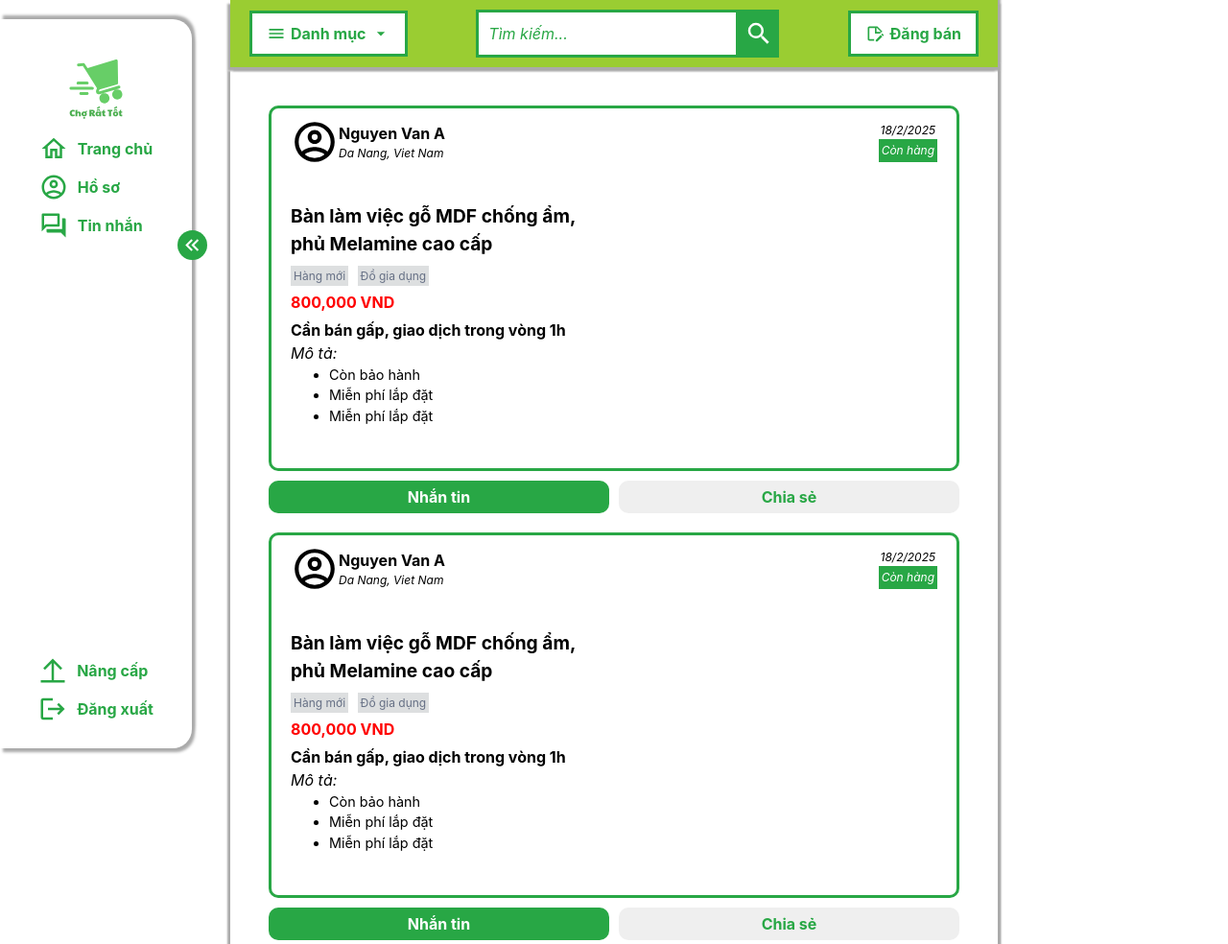
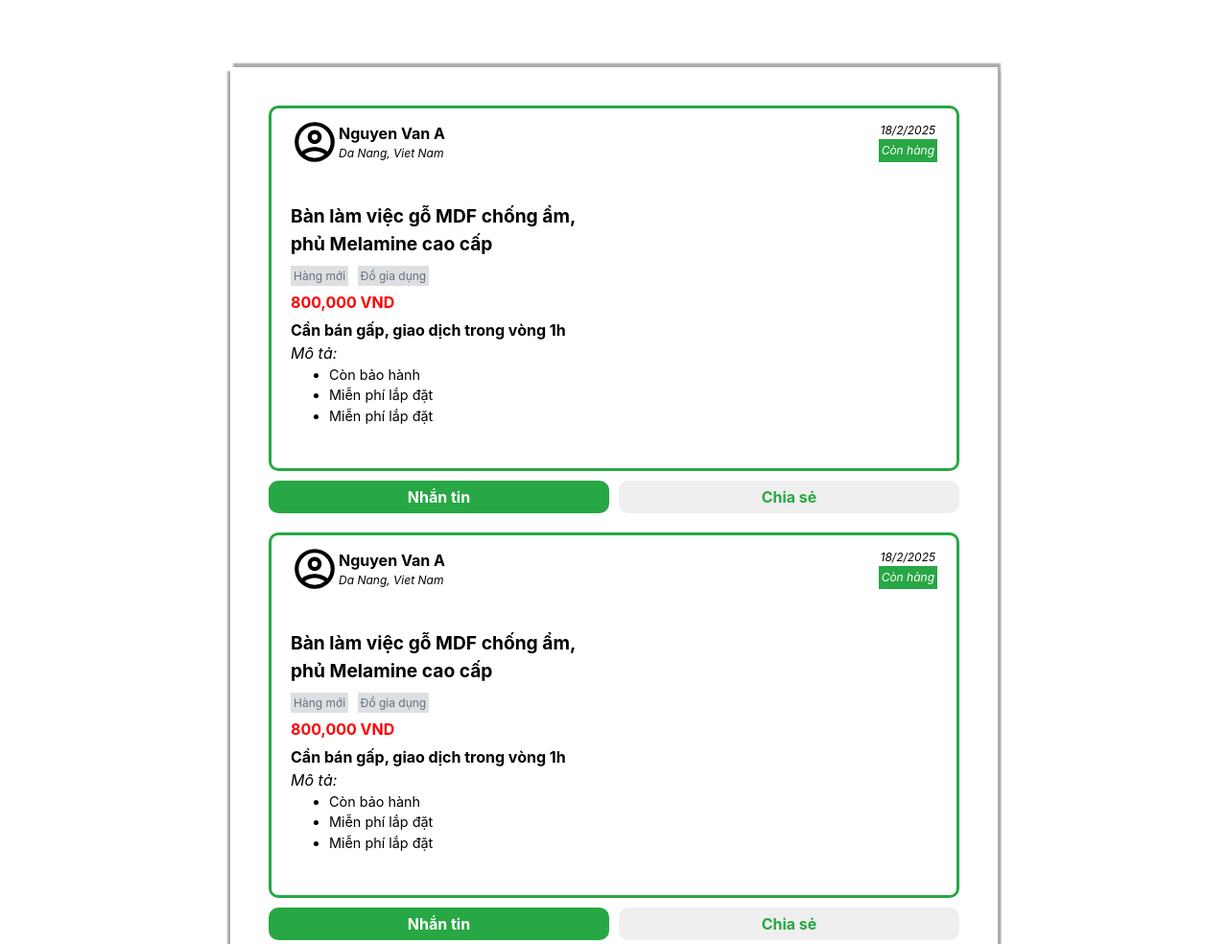
Before and after one commit to hodat28/internship, a Django app: page / in a window 1280 px wide. Shown: the top 984 px of the page at 96% size. Run offline with Django 5.2, Linux system fonts and the light colour scheme; some libraries are stand-ins or nearby versions.

Commit message:
update login page v3

```diff
--- a/chorattot/static/scripts/header.js
+++ /dev/null
@@ -1,31 +0,0 @@
-const menuContainer = document.querySelector(".header-container .menu-container");
-const menuButton = document.querySelector(".header-container .menu-container button");
-const normalMenu = document.querySelector(".header-container .menu-container .dropdown-content");
-const smallMenu = document.querySelector(".header-container .menu-container .mobile-content");
-
-let isMenuOpen = false;
-
-const openMenu = () => {
-  const isInSmallScreen = window.matchMedia("(max-width: 1024px)");
-  if (isInSmallScreen.matches) {
-    smallMenu.style.display = "block";
-  } else {
-    normalMenu.style.display = "block";
-  }
-  isMenuOpen = true;
-};
-
-const closeMenu = () => {
-  isMenuOpen = false;
-  normalMenu.style.display = "none";
-  smallMenu.style.display = "none";
-};
-
-menuContainer.addEventListener("click", () => {
-  if (isMenuOpen) {
-    closeMenu();
-  }
-  else {
-    openMenu();
-  }
-});
--- a/chorattot/static/scripts/sidebar.js
+++ /dev/null
@@ -1,96 +0,0 @@
-let isExpanded = true;
-const toggleButton = document.querySelector(".sidebar .toggle-sidebar");
-const sidebar = document.querySelector(".sidebar");
-const logo = document.querySelector(".sidebar .logo");
-
-const collapseLink = `<svg xmlns="http://www.w3.org/2000/svg" viewBox="0 0 24 24"><title>Thu nhỏ</title><path d="M18.41,7.41L17,6L11,12L17,18L18.41,16.59L13.83,12L18.41,7.41M12.41,7.41L11,6L5,12L11,18L12.41,16.59L7.83,12L12.41,7.41Z" /></svg>`;
-
-const expandLink = `<svg xmlns="http://www.w3.org/2000/svg" viewBox="0 0 24 24"><title>Mở rộng</title><path d="M5.59,7.41L7,6L13,12L7,18L5.59,16.59L10.17,12L5.59,7.41M11.59,7.41L13,6L19,12L13,18L11.59,16.59L16.17,12L11.59,7.41Z" /></svg>`;
-
-function updateTogglePosition(px = sidebar.width - 10) {
-  toggleButton.style.left = `${px}px`;
-}
-
-toggleButton.addEventListener("click", () => {
-  isExpanded = !isExpanded;
-
-  if (!isExpanded) {
-    document.querySelectorAll(".sidebar .text").forEach(text => text.style.display = 'none');
-    sidebar.classList.add("sidebar-collapse");
-    logo.style.width = "50px";
-    toggleButton.innerHTML = expandLink;
-    updateTogglePosition(45);
-  } else {
-    document.querySelectorAll(".sidebar .text").forEach(text => text.style.display = 'block');
-    sidebar.classList.remove("sidebar-collapse");
-    logo.style.width = "100px";
-    toggleButton.innerHTML = collapseLink;
-    updateTogglePosition(185);
-  }
-});
-
-document.addEventListener('DOMContentLoaded', function () {
-  const chatLink = document.getElementById('chat-link');
-  const chatBox = $('#chat-box');
-  const conversationList = document.getElementById('conversation-list');
-  const messageList = document.getElementById('message-list');
-  const chatInput = document.getElementById('chat-input');
-  const sendMessage = document.getElementById('send-message');
-
-  chatLink.addEventListener('click', function (event) {
-    event.preventDefault();
-    chatBox.modal('show');
-    loadConversations();
-  });
-
-  function loadConversations() {
-    // Fetch conversations from the server (this is just a placeholder)
-    const conversations = [
-      { id: 1, name: 'Cuộc hội thoại 1' },
-      { id: 2, name: 'Cuộc hội thoại 2' },
-    ];
-
-    conversationList.innerHTML = '';
-    conversations.forEach(conversation => {
-      const li = document.createElement('li');
-      li.className = 'list-group-item';
-      li.textContent = conversation.name;
-      li.addEventListener('click', function () {
-        loadMessages(conversation.id);
-      });
-      conversationList.appendChild(li);
-    });
-  }
-
-  function loadMessages(conversationId) {
-    // Fetch messages from the server (this is just a placeholder)
-    const messages = [
-      { sender: 'User', text: 'Hello' },
-      { sender: 'Other', text: 'Hi there' },
-    ];
-
-    messageList.innerHTML = '';
-    messages.forEach(message => {
-      const div = document.createElement('div');
-      div.className = 'list-group-item';
-      div.textContent = `${message.sender}: ${message.text}`;
-      messageList.appendChild(div);
-    });
-  }
-
-  sendMessage.addEventListener('click', function () {
-    const messageText = chatInput.value;
-    if (messageText.trim() !== '') {
-      // Send message to the server (this is just a placeholder)
-      const div = document.createElement('div');
-      div.className = 'list-group-item';
-      div.textContent = `You: ${messageText}`;
-      messageList.appendChild(div);
-      chatInput.value = '';
-    }
-  });
-});
-
-// Cập nhật vị trí nút toggle sau khi trang load
-window.addEventListener("load", updateTogglePosition);
-window.addEventListener("resize", updateTogglePosition);
--- a/chorattot/static/styles/header.css
+++ /dev/null
@@ -1,147 +0,0 @@
-.header-container {
-  display: flex;
-  margin-bottom: 20px;
-  position: fixed;
-  z-index: 1;
-  width: 800px;
-  align-items: center;
-  justify-content: space-between;
-  height: 70px;
-  top: 0;
-  background-color: yellowgreen;
-  padding: 0 20px;
-  box-shadow: 3px 4px 2px #aaaaaa,
-              3px -4px 2px #aaaaaa,
-              /* -3px -4px 2px #aaaaaa, */
-              -3px 4px 2px #aaaaaa;
-  /* border-radius: 0 0 10px 10px; */
-}
-
-.header-container .menu-btn,
-.header-container .search-container,
-.header-container .post-btn {
-  display: flex;
-  align-items: center;
-  justify-content: center;
-}
-
-.header-container .menu-btn,
-.header-container .post-btn {
-  background-color: white;
-  border: none;
-  cursor: pointer;
-  color: var(--green);
-  font-weight: bold;
-  padding: 9px 15px;
-  white-space: nowrap;
-  gap: 5px;
-  border: 3px solid var(--green);
-}
-
-.header-container .menu-btn svg,
-.header-container .post-btn svg {
-  width: 20px;
-  height: 20px;
-  fill: var(--green);
-}
-
-.header-container .search-container {
-  flex: 1;
-  display: flex;
-  align-items: stretch;
-}
-
-
-.header-container .search-btn svg {
-  width: 30px;
-  height: 30px;
-  fill: white;
-}
-
-.header-container .search-btn {
-  display: flex;
-  justify-content: center;
-  align-items: center;
-  background-color: var(--green);
-  border: none;
-  cursor: pointer;
-}
-
-.header-container input {
-  padding: 10px;
-  border: 3px solid var(--green);
-  color: var(--green);
-  font-size: 1em;
-  min-width: 0;
-}
-
-.header-container input::placeholder {
-  color: var(--green);
-  font-style: italic;
-}
-
-.header-container input:focus {
-  outline: none;
-}
-
-.menu-container .dropdown-content {
-  display: none;
-  position: absolute;
-  background-color: #f1f1f1;
-  min-width: 160px;
-  box-shadow: 0px 8px 16px 0px rgba(0,0,0,0.2);
-  z-index: 3;
-}
-
-.menu-container .mobile-content {
-  display: none;
-  position: fixed;
-  top: 70px;
-  left: 0;
-  bottom: 0;
-  background-color: #f1f1f1;
-  min-width: 160px;
-  box-shadow: 0px 8px 16px 0px rgba(0,0,0,0.2);
-  z-index: 3;
-}
-
-.menu-container .dropdown-content a,
-.menu-container .mobile-content a {
-  color: black;
-  padding: 12px 16px;
-  text-decoration: none;
-  display: block;
-}
-
-/* Change color of dropdown links on hover */
-.menu-container .dropdown-content a:hover {
-  background-color: #ddd;
-}
-
-@media (max-width: 1024px) {
-  .header-container {
-    width: 100%;
-    padding: 0;
-  }
-
-  .header-container .search-container {
-    flex: 1;
-    max-width: 50%;
-  }
-}
-
-@media (max-width: 768px) {
-  .header-container {
-    justify-content: center;
-  }
-
-  .header-container button .text {
-    display: none;
-  }
-
-  .header-container .menu-btn,
-  .header-container .post-btn {
-    padding: 10px 5px;
-    gap: 3px;
-  }
-}
--- a/chorattot/static/styles/sidebar.css
+++ /dev/null
@@ -1,228 +0,0 @@
-.sidebar {
-  box-shadow: 3px 4px 3px #aaaaaa, 3px -4px 3px #aaaaaa;
-  position: fixed;
-  width: 200px;
-  top: 20px;
-  bottom: 20px;
-  left: 0;
-  border-radius: 0 20px 20px 0;
-  color: var(--green);
-  display: flex;
-  flex-direction: column;
-  z-index: 2;
-  background-color: white;
-  align-items: center;
-  justify-content: center;
-  transition: width 0.3s ease;
-  /* height: fit-content; */
-  /* padding: 10px 20px 10px 0; */
-}
-
-.sidebar .logo-container {
-  display: flex;
-  justify-content: center;
-  margin-top: 20px;
-}
-
-.sidebar .logo {
-  max-width: 100px;
-  border-radius: 50%;
-}
-
-.sidebar ul {
-  list-style: none;
-  font-weight: bold;
-  display: flex;
-  flex-direction: column;
-  gap: 10px;
-  padding-left: 0;
-}
-
-.sidebar a {
-  text-decoration: none;
-  color: var(--green);
-}
-
-.sidebar ul svg {
-  fill: var(--green);
-  width: 30px;
-  height: 30px;
-}
-
-.sidebar ul a {
-  display: flex;
-  align-items: center;
-  gap: 10px;
-}
-
-.sidebar .top-menu {
-  flex-grow: 1;
-}
-
-.sidebar .bottom-menu {
-  padding-bottom: 10px;
-}
-
-.sidebar .toggle-sidebar svg {
-  width: 25px;
-  height: 25px;
-  fill: white;
-}
-
-.sidebar .toggle-sidebar {
-  position: fixed;
-  left: 185px;
-  top: 30%;
-  background-color: var(--green);
-  border: none;
-  cursor: pointer;
-  padding: 3px;
-  border-radius: 20px;
-  display: flex;
-  justify-content: center;
-  transition: left 0.3s ease;
-}
-
-.sidebar .toggle-sidebar:hover {
-  opacity: 0.8;
-}
-
-.sidebar-collapse {
-  width: 60px;
-}
-
-@media (max-width: 1024px) {
-  .sidebar {
-    display: none;
-  }
-
-  body {
-    margin: 0;
-  }
-}
-
-@media (max-height: 380px) {
-  .sidebar {
-    max-height: 400px;
-    overflow-y: auto;
-    bottom: 0;
-    top: 0;
-    border-radius: 0;
-  }
-
-  .sidebar::-webkit-scrollbar {
-    width: 6px; /* Giảm kích thước thanh cuộn */
-  }
-
-  .sidebar::-webkit-scrollbar-thumb {
-    background-color: lightgrey; /* Màu thanh cuộn */
-    border-radius: 10px; /* Bo tròn thanh cuộn */
-  }
-
-  .sidebar::-webkit-scrollbar-track {
-    background: #f0f0f0; /* Màu nền của track */
-  }
-}
-
-.chat-box {
-  display: none;
-  position: fixed;
-  bottom: 0;
-  right: 0;
-  width: 300px;
-  height: 400px;
-  background-color: white;
-  border: 1px solid #ccc;
-  box-shadow: 0 0 10px rgba(0, 0, 0, 0.1);
-  z-index: 1000;
-}
-
-.chat-header {
-  display: flex;
-  justify-content: space-between;
-  align-items: center;
-  padding: 10px;
-  background-color: #f1f1f1;
-  border-bottom: 1px solid #ccc;
-}
-
-.chat-conversations,
-.chat-messages {
-  padding: 10px;
-  overflow-y: auto;
-  height: calc(100% - 50px);
-}
-
-.chat-input {
-  display: flex;
-  padding: 10px;
-  border-top: 1px solid #ccc;
-}
-
-.chat-input input {
-  flex: 1;
-  padding: 5px;
-  border: 1px solid #ccc;
-  border-radius: 3px;
-}
-
-.chat-input button {
-  margin-left: 5px;
-  padding: 5px 10px;
-  border: none;
-  background-color: #007bff;
-  color: white;
-  border-radius: 3px;
-  cursor: pointer;
-}
-
-/* Responsive styles for popular mobile devices */
-@media (max-width: 375px) {
-  /* iPhone SE */
-  .chat-box {
-    width: 100%;
-    height: 100%;
-    bottom: 0;
-    right: 0;
-  }
-}
-
-@media (max-width: 414px) {
-  /* iPhone 11 Pro */
-  .chat-box {
-    width: 100%;
-    height: 100%;
-    bottom: 0;
-    right: 0;
-  }
-}
-
-@media (max-width: 360px) {
-  /* Samsung Galaxy S10 */
-  .chat-box {
-    width: 100%;
-    height: 100%;
-    bottom: 0;
-    right: 0;
-  }
-}
-
-@media (max-width: 412px) {
-  /* Google Pixel 4 */
-  .chat-box {
-    width: 100%;
-    height: 100%;
-    bottom: 0;
-    right: 0;
-  }
-}
-
-@media (max-width: 375px) {
-  /* iPhone X */
-  .chat-box {
-    width: 100%;
-    height: 100%;
-    bottom: 0;
-    right: 0;
-  }
-}
--- a/chorattot/templates/base.html
+++ b/chorattot/templates/base.html
@@ -20,134 +20,6 @@
     {% block head %}{% endblock %} {% block scripts %}{% endblock %}
   </head>
   <body>
-    <aside class="sidebar">
-      <div class="toggle-sidebar">
-        <svg xmlns="http://www.w3.org/2000/svg" viewBox="0 0 24 24">
-          <title>Thu nhỏ</title>
-          <path
-            d="M18.41,7.41L17,6L11,12L17,18L18.41,16.59L13.83,12L18.41,7.41M12.41,7.41L11,6L5,12L11,18L12.41,16.59L7.83,12L12.41,7.41Z"
-          />
-        </svg>
-      </div>
-      <div class="logo-container">
-        <a href="{% url 'home' %}">
-          <img src="{% static 'images/logo.svg' %}" alt="logo" class="logo" />
-        </a>
-      </div>
-      <ul class="top-menu">
-        <li>
-          <a href="{% url 'home' %}">
-            <svg xmlns="http://www.w3.org/2000/svg" viewBox="0 0 24 24">
-              <title>Trang chủ</title>
-              <path
-                d="M12 5.69L17 10.19V18H15V12H9V18H7V10.19L12 5.69M12 3L2 12H5V20H11V14H13V20H19V12H22"
-              />
-            </svg>
-            <div class="text">Trang chủ</div>
-          </a>
-        </li>
-        <li>
-          <a href="#">
-            <svg xmlns="http://www.w3.org/2000/svg" viewBox="0 0 24 24">
-              <title>Hồ sơ</title>
-              <path
-                d="M12,2A10,10 0 0,0 2,12A10,10 0 0,0 12,22A10,10 0 0,0 22,12A10,10 0 0,0 12,2M7.07,18.28C7.5,17.38 10.12,16.5 12,16.5C13.88,16.5 16.5,17.38 16.93,18.28C15.57,19.36 13.86,20 12,20C10.14,20 8.43,19.36 7.07,18.28M18.36,16.83C16.93,15.09 13.46,14.5 12,14.5C10.54,14.5 7.07,15.09 5.64,16.83C4.62,15.5 4,13.82 4,12C4,7.59 7.59,4 12,4C16.41,4 20,7.59 20,12C20,13.82 19.38,15.5 18.36,16.83M12,6C10.06,6 8.5,7.56 8.5,9.5C8.5,11.44 10.06,13 12,13C13.94,13 15.5,11.44 15.5,9.5C15.5,7.56 13.94,6 12,6M12,11A1.5,1.5 0 0,1 10.5,9.5A1.5,1.5 0 0,1 12,8A1.5,1.5 0 0,1 13.5,9.5A1.5,1.5 0 0,1 12,11Z"
-              />
-            </svg>
-            <div class="text">Hồ sơ</div>
-          </a>
-        </li>
-        <li>
-          <a href="#" id="chat-link" data-toggle="modal" data-target="#chat-box">
-            <svg xmlns="http://www.w3.org/2000/svg" viewBox="0 0 24 24">
-              <title>Tin nhắn</title>
-              <path
-                d="M15,4V11H5.17L4,12.17V4H15M16,2H3A1,1 0 0,0 2,3V17L6,13H16A1,1 0 0,0 17,12V3A1,1 0 0,0 16,2M21,6H19V15H6V17A1,1 0 0,0 7,18H18L22,22V7A1,1 0 0,0 21,6Z"
-              />
-            </svg>
-            <div class="text">Tin nhắn</div>
-          </a>
-        </li>
-      </ul>
-      <ul class="bottom-menu">
-        <li>
-          <a href="">
-            <svg xmlns="http://www.w3.org/2000/svg" viewBox="0 0 24 24">
-              <title>Nâng cấp</title>
-              <path
-                d="M2,20V22H22V20H13V5.83L18.5,11.33L19.92,9.92L12,2L4.08,9.92L5.5,11.33L11,5.83V20H2Z"
-              />
-            </svg>
-            <div class="text">Nâng cấp</div>
-          </a>
-        </li>
-        <li>
-          <a href="">
-            <svg xmlns="http://www.w3.org/2000/svg" viewBox="0 0 24 24">
-              <title>Đăng xuất</title>
-              <path
-                d="M17 7L15.59 8.41L18.17 11H8V13H18.17L15.59 15.58L17 17L22 12M4 5H12V3H4C2.9 3 2 3.9 2 5V19C2 20.1 2.9 21 4 21H12V19H4V5Z"
-              />
-            </svg>
-            <div class="text">Đăng xuất</div>
-          </a>
-        </li>
-      </ul>
-    </aside>
-    <header class="header-container">
-      <div class="menu-container">
-        <button class="menu-btn">
-          <svg xmlns="http://www.w3.org/2000/svg" viewBox="0 0 24 24">
-            <title>menu</title>
-            <path d="M3,6H21V8H3V6M3,11H21V13H3V11M3,16H21V18H3V16Z" />
-          </svg>
-          <div class="text">Danh mục</div>
-          <svg xmlns="http://www.w3.org/2000/svg" viewBox="0 0 24 24">
-            <title>menu-down</title>
-            <path d="M7,10L12,15L17,10H7Z" />
-          </svg>
-        </button>
-        <div class="dropdown-content">
-          <a href="#">Link 1</a>
-          <a href="#">Link 2</a>
-          <a href="#">Link 3</a>
-        </div>
-        <div class="mobile-content">
-          <a href="{% url 'home' %}">Trang chủ</a>
-          <a href="#">Hồ sơ</a>
-          <a href="#">Tin nhắn</a>
-          <a href="#">Nâng cấp</a>
-          <a href="#">Đăng xuất</a>
-        </div>
-      </div>
-      <div class="search-container">
-        <input
-          type="text"
-          name="search"
-          id="search"
-          placeholder="Tìm kiếm..."
-        />
-        <button class="search-btn">
-          <svg xmlns="http://www.w3.org/2000/svg" viewBox="0 0 24 24">
-            <title>Tìm kiếm</title>
-            <path
-              d="M9.5,3A6.5,6.5 0 0,1 16,9.5C16,11.11 15.41,12.59 14.44,13.73L14.71,14H15.5L20.5,19L19,20.5L14,15.5V14.71L13.73,14.44C12.59,15.41 11.11,16 9.5,16A6.5,6.5 0 0,1 3,9.5A6.5,6.5 0 0,1 9.5,3M9.5,5C7,5 5,7 5,9.5C5,12 7,14 9.5,14C12,14 14,12 14,9.5C14,7 12,5 9.5,5Z"
-            />
-          </svg>
-        </button>
-      </div>
-      <a href="{% url 'posting' %}" style="text-decoration: none">
-        <button class="post-btn">
-          <svg xmlns="http://www.w3.org/2000/svg" viewBox="0 0 24 24">
-            <title>Đăng bán</title>
-            <path
-              d="M18.13 12L19.39 10.74C19.83 10.3 20.39 10.06 21 10V9L15 3H5C3.89 3 3 3.89 3 5V19C3 20.1 3.89 21 5 21H11V19.13L11.13 19H5V5H12V12H18.13M14 4.5L19.5 10H14V4.5M19.13 13.83L21.17 15.87L15.04 22H13V19.96L19.13 13.83M22.85 14.19L21.87 15.17L19.83 13.13L20.81 12.15C21 11.95 21.33 11.95 21.53 12.15L22.85 13.47C23.05 13.67 23.05 14 22.85 14.19Z"
-            />
-          </svg>
-          <div class="text">Đăng bán</div>
-        </button>
-      </a>
-    </header>
     <main class="content-container">{% block content %}{% endblock %}</main>
 
     <!-- Chat Box Popup -->
```
